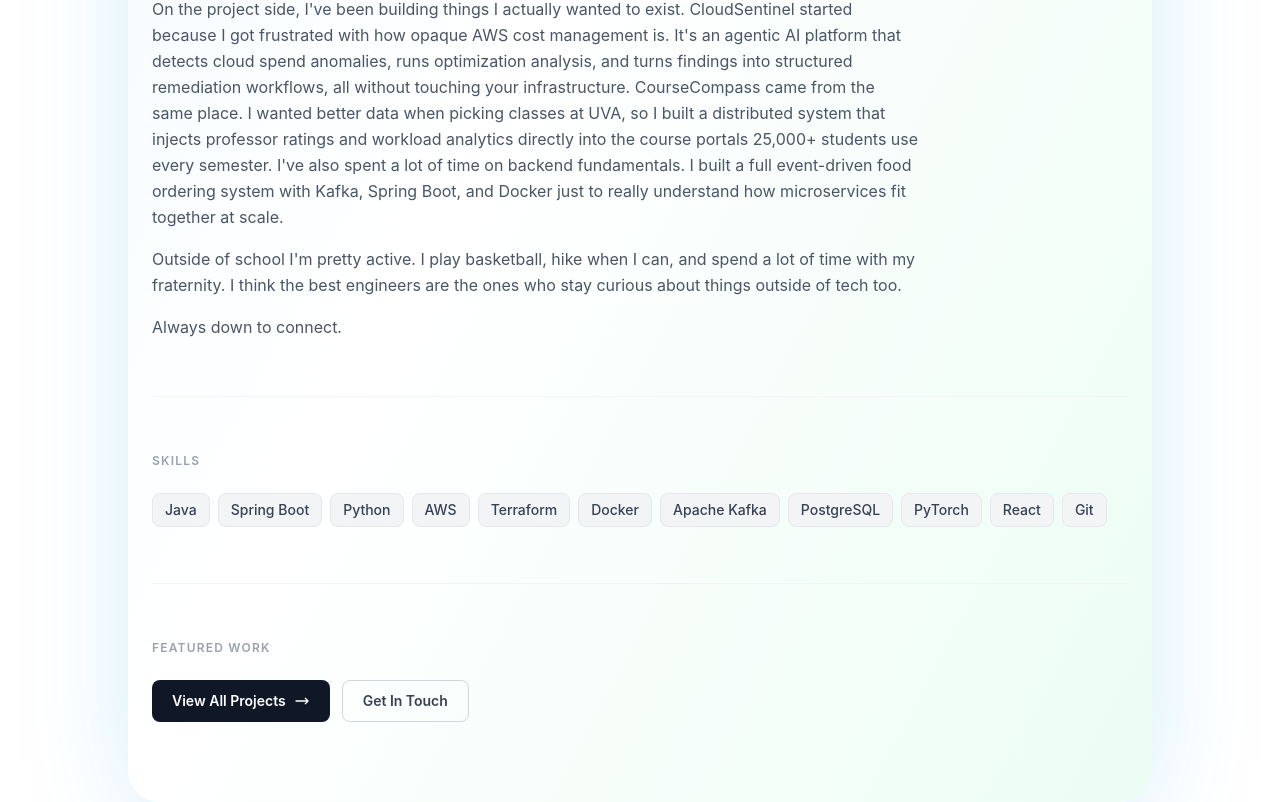
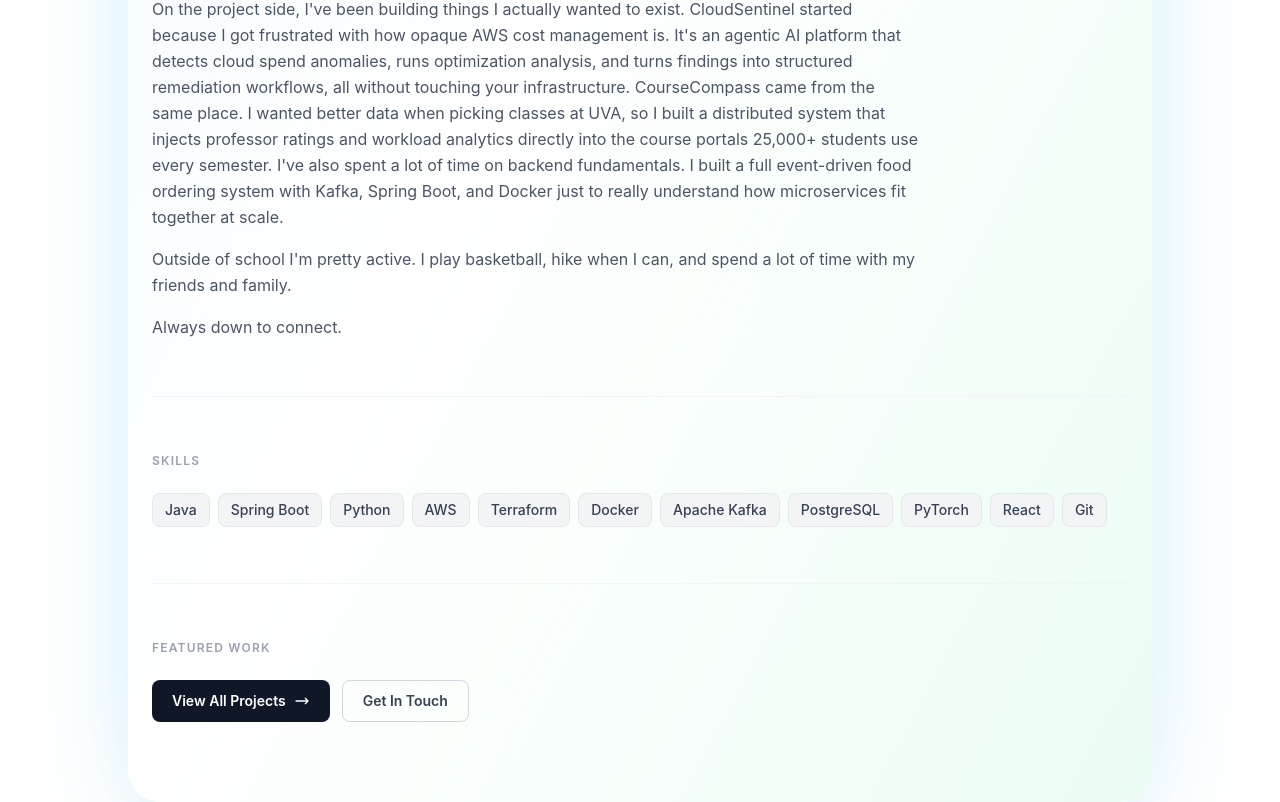
Before and after one commit to AryanThodupunuri/portfolio-site, a React (Vite) app: page / in a window 1280 px wide. Shown: the part 1195-1997 px from the top of the page. Built offline with nearby package versions, Linux system fonts and the light colour scheme; no server answers.

Commit message:
update bio

```diff
--- a/src/pages/Landing.tsx
+++ b/src/pages/Landing.tsx
@@ -88,7 +88,7 @@ const Landing = () => {
               On the project side, I've been building things I actually wanted to exist. CloudSentinel started because I got frustrated with how opaque AWS cost management is. It's an agentic AI platform that detects cloud spend anomalies, runs optimization analysis, and turns findings into structured remediation workflows, all without touching your infrastructure. CourseCompass came from the same place. I wanted better data when picking classes at UVA, so I built a distributed system that injects professor ratings and workload analytics directly into the course portals 25,000+ students use every semester. I've also spent a lot of time on backend fundamentals. I built a full event-driven food ordering system with Kafka, Spring Boot, and Docker just to really understand how microservices fit together at scale.
             </p>
             <p>
-              Outside of school I'm pretty active. I play basketball, hike when I can, and spend a lot of time with my fraternity. I think the best engineers are the ones who stay curious about things outside of tech too.
+              Outside of school I'm pretty active. I play basketball, hike when I can, and spend a lot of time with my friends and family.
             </p>
             <p>
               Always down to connect.
```
